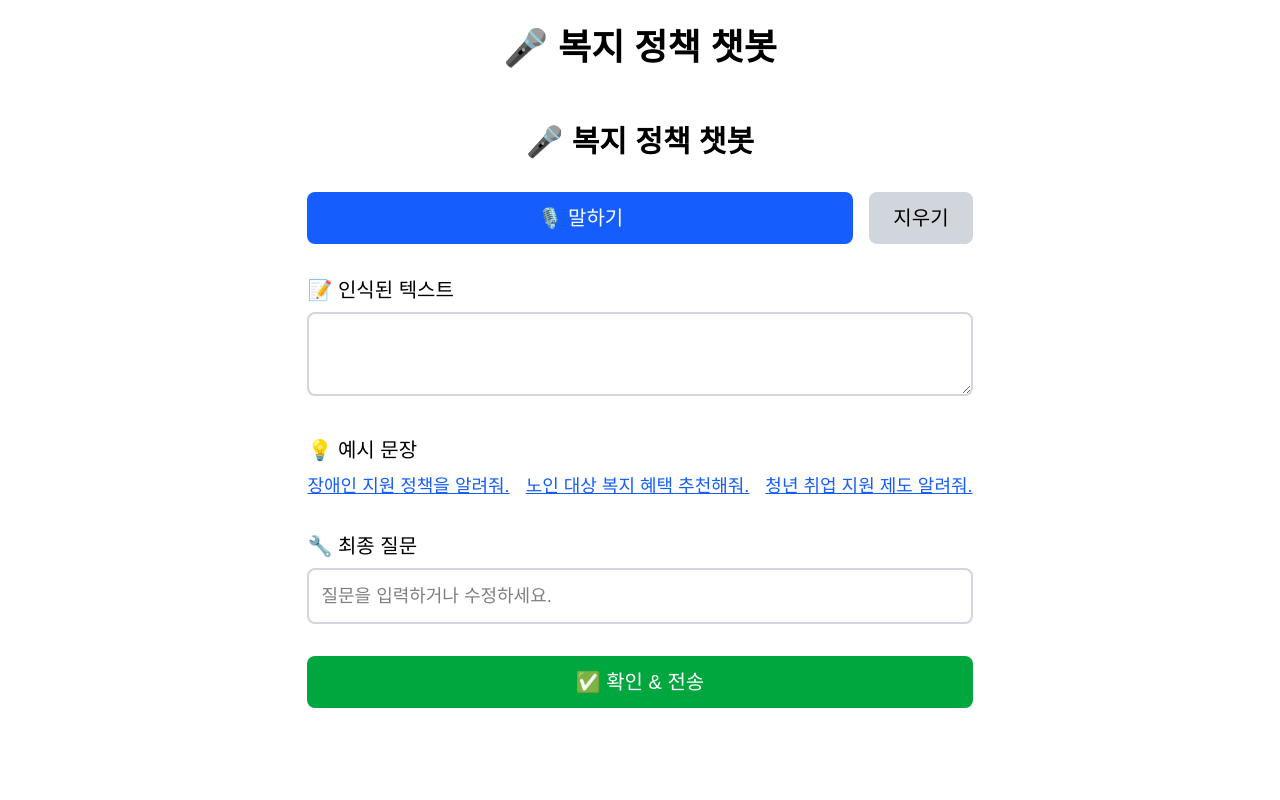
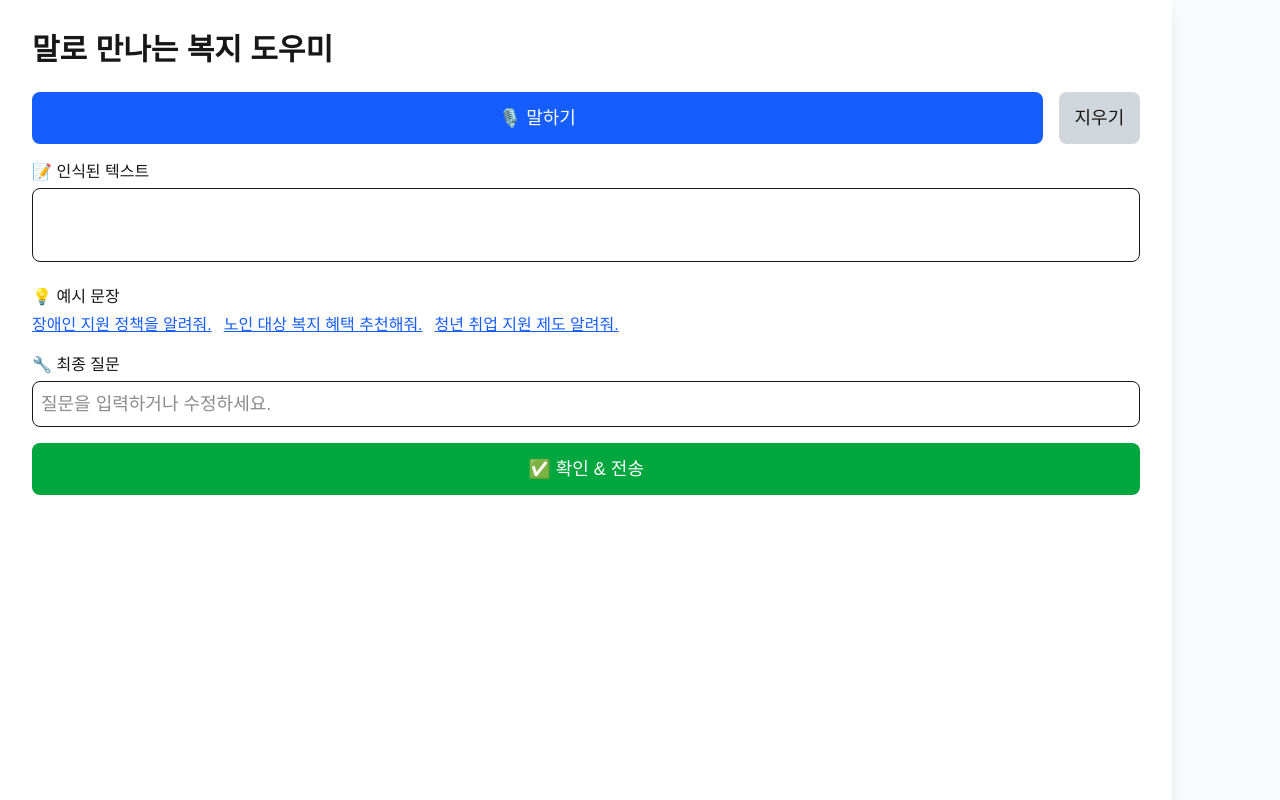
Before and after one commit to jasonhk24/voice-welfare, a Next.js app: page / in a window 1280 px wide. Built offline with nearby package versions, Linux system fonts and the light colour scheme.

Commit message:
fix: 페이지가 PolicySearchUI를 렌더링하도록 수정

```diff
--- a/src/app/page.tsx
+++ b/src/app/page.tsx
@@ -1,10 +1,6 @@
-import SpeechToChat from '../components/SpeechToChat';
+// src/app/page.tsx
+import PolicySearchUI from '../components/PolicySearchUI';
 
 export default function Home() {
-  return (
-    <main className="flex min-h-screen flex-col items-center justify-center bg-white text-black p-6">
-      <h1 className="text-4xl font-bold mb-6">🎤 복지 정책 챗봇</h1>
-      <SpeechToChat />
-    </main>
-  );
+  return <PolicySearchUI />;
 }
```
